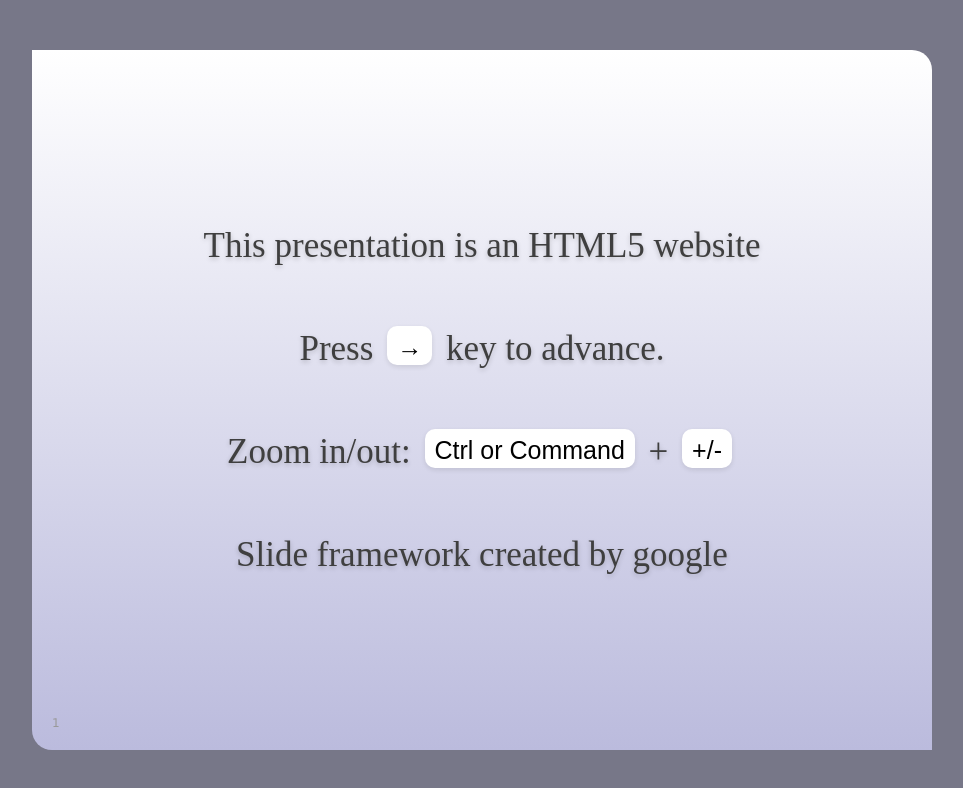
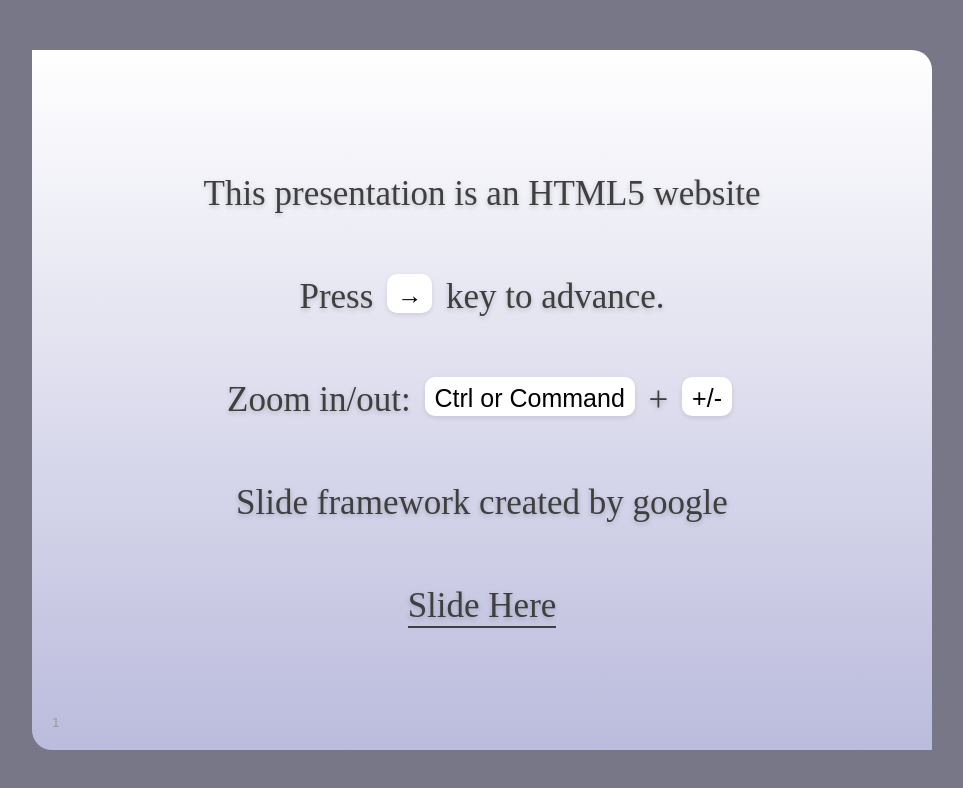
Before and after one commit to clonn/html-slide.io, a website: page main.html in a window 1280 px wide. Shown: the whole page, without its empty margins (158-1121 px from the left). Drawn offline with nearby package versions, Linux system fonts and the light colour scheme; no server answers.

Commit message:
update link

```diff
--- a/main.html
+++ b/main.html
@@ -566,6 +566,7 @@
               <p>Press <span class="key">&rarr;</span> key to advance.</p>
               <p>Zoom in/out: <span class="key">Ctrl or Command</span> + <span class="key">+/-</span></p>
               <p>Slide framework created by google</p>
+              <p><a href="http://clonn.kd.io/?id=nfu">Slide Here</a></p>
             </section>
           </div>
 
```
